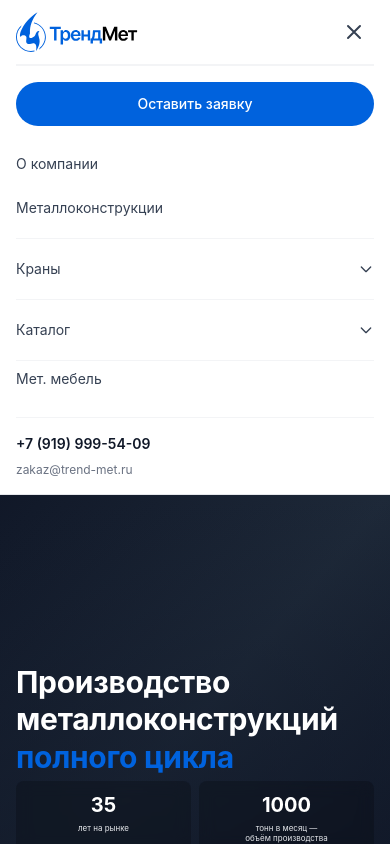
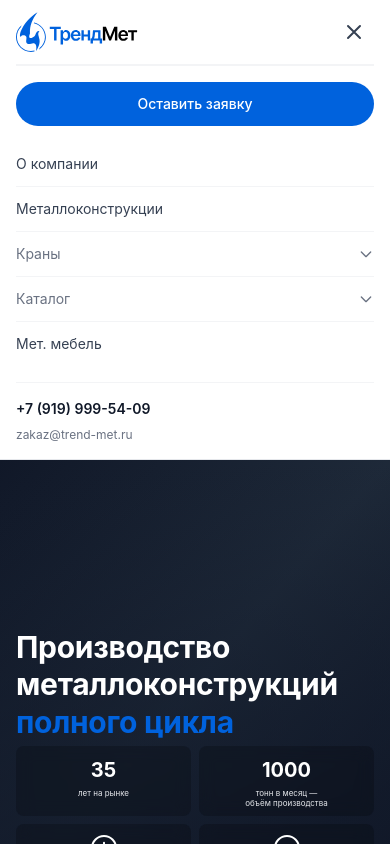
Before and after one commit to NikolayViktorovich/trend-met-store, a React (Vite) app: page / in a window 390 px wide. Both pictures are taken after a click on the button 354 px from the left and 32 px from the top of the page. Shown: the top 844 px of the page. Built offline with nearby package versions, Linux system fonts and the light colour scheme.

Commit message:
Исправлен адаптив для мобильных устройств

```diff
--- a/src/components/Header.jsx
+++ b/src/components/Header.jsx
@@ -29,17 +29,14 @@ const Header = () => {
       <header className="bg-white border-b border-gray-200 sticky top-0 z-50">
         <div className="max-w-7xl mx-auto px-4 sm:px-6 lg:px-8">
           <div className="flex items-center justify-between py-3 border-b border-gray-100">
-            {/* Логотип */}
             <img src="/logo.svg" alt="ТрендМет" className="h-10" />
 
             <div className="flex items-center gap-3">
-              {/* Контакты - скрыты на мобильных */}
               <div className="hidden md:flex flex-col items-end">
                 <a href="tel:+79199995409" className="text-sm font-semibold text-gray-900 hover:text-gray-600 transition-colors">+7 (919) 999-54-09</a>
                 <a href="mailto:zakaz@trend-met.ru" className="text-xs text-gray-500 hover:text-gray-700 transition-colors">zakaz@trend-met.ru</a>
               </div>
 
-              {/* Кнопка заявки - только на десктопе */}
               <button
                 onClick={() => setIsModalOpen(true)}
                 className="hidden lg:inline-flex bg-[#0062dd] text-white px-6 py-2.5 rounded-full hover:bg-[#0052bb] transition-colors font-medium text-sm whitespace-nowrap items-center justify-center"
@@ -47,7 +44,6 @@ const Header = () => {
                 Оставить заявку
               </button>
 
-              {/* Бургер меню - только на мобильных */}
               <button
                 onClick={() => setIsMobileMenuOpen(!isMobileMenuOpen)}
                 className="lg:hidden p-2 text-gray-700 hover:text-gray-900 flex items-center justify-center"
@@ -63,7 +59,6 @@ const Header = () => {
             </div>
           </div>
 
-          {/* Десктопное меню */}
           <nav className="hidden lg:flex items-center justify-center gap-8 py-3">
             {navLinks.map(link => (
               <a key={link.href} href={link.href} className="text-gray-700 hover:text-gray-900 transition-colors text-sm">{link.label}</a>
@@ -96,10 +91,8 @@ const Header = () => {
             <a href="#furniture" className="text-gray-700 hover:text-gray-900 transition-colors text-sm">Мет. мебель</a>
           </nav>
 
-          {/* Мобильное меню */}
           {isMobileMenuOpen && (
             <nav className="lg:hidden py-4 border-t border-gray-100 animate-slide-in">
-              {/* Кнопка заявки в мобильном меню */}
               <button
                 onClick={() => {
                   setIsModalOpen(true)
@@ -110,14 +103,17 @@ const Header = () => {
                 Оставить заявку
               </button>
 
-              {navLinks.map(link => (
-                <a key={link.href} href={link.href} onClick={closeMobileMenu} className="block py-3 text-gray-700 hover:text-gray-900 transition-colors text-sm">{link.label}</a>
+              {navLinks.map((link, index) => (
+                <div key={link.href}>
+                  <a href={link.href} onClick={closeMobileMenu} className="block py-3 text-gray-700 hover:text-gray-900 transition-colors text-sm">{link.label}</a>
+                  {index === 0 && <div className="border-t border-gray-100"></div>}
+                </div>
               ))}
 
-              <div className="border-t border-gray-100 mt-2 pt-2">
+              <div className="border-t border-gray-100">
                 <button
                   onClick={() => setIsCranesOpen(!isCranesOpen)}
-                  className="w-full flex items-center justify-between py-3 text-gray-700 hover:text-gray-900 transition-colors text-sm"
+                  className="w-full flex items-center justify-between py-3 text-gray-500 hover:text-gray-700 transition-colors text-sm"
                 >
                   Краны
                   <svg className={`w-4 h-4 transition-transform ${isCranesOpen ? 'rotate-180' : ''}`} fill="none" stroke="currentColor" viewBox="0 0 24 24">
@@ -133,10 +129,10 @@ const Header = () => {
                 )}
               </div>
 
-              <div className="border-t border-gray-100 mt-2 pt-2">
+              <div className="border-t border-gray-100">
                 <button
                   onClick={() => setIsCatalogOpen(!isCatalogOpen)}
-                  className="w-full flex items-center justify-between py-3 text-gray-700 hover:text-gray-900 transition-colors text-sm"
+                  className="w-full flex items-center justify-between py-3 text-gray-500 hover:text-gray-700 transition-colors text-sm"
                 >
                   Каталог
                   <svg className={`w-4 h-4 transition-transform ${isCatalogOpen ? 'rotate-180' : ''}`} fill="none" stroke="currentColor" viewBox="0 0 24 24">
@@ -154,10 +150,11 @@ const Header = () => {
                 )}
               </div>
 
-              <a href="#furniture" onClick={closeMobileMenu} className="block py-3 text-gray-700 hover:text-gray-900 transition-colors text-sm border-t border-gray-100 mt-2 pt-2">Мет. мебель</a>
+              <div className="border-t border-gray-100">
+                <a href="#furniture" onClick={closeMobileMenu} className="flex items-center py-3 text-gray-700 hover:text-gray-900 transition-colors text-sm">Мет. мебель</a>
+              </div>
 
-              {/* Контакты в мобильном меню */}
-              <div className="mt-4 pt-4 border-t border-gray-100 space-y-2">
+              <div className="md:hidden mt-4 pt-4 border-t border-gray-100 space-y-2">
                 <a href="tel:+79199995409" className="block text-sm font-semibold text-gray-900">+7 (919) 999-54-09</a>
                 <a href="mailto:zakaz@trend-met.ru" className="block text-xs text-gray-500">zakaz@trend-met.ru</a>
               </div>
--- a/src/index.css
+++ b/src/index.css
@@ -25,7 +25,6 @@ body {
   max-width: 100vw;
 }
 
-/* Предотвращение горизонтального скролла */
 #root {
   overflow-x: hidden;
   width: 100%;
```
